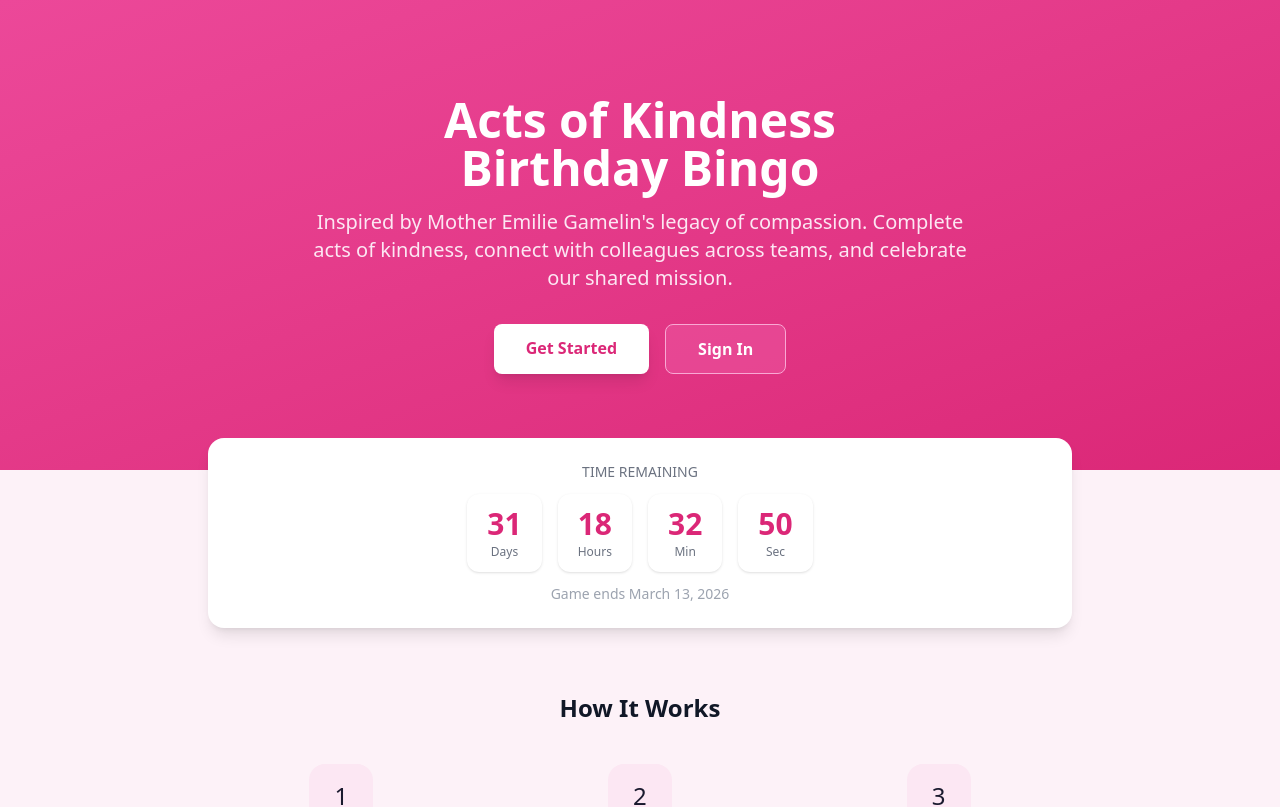
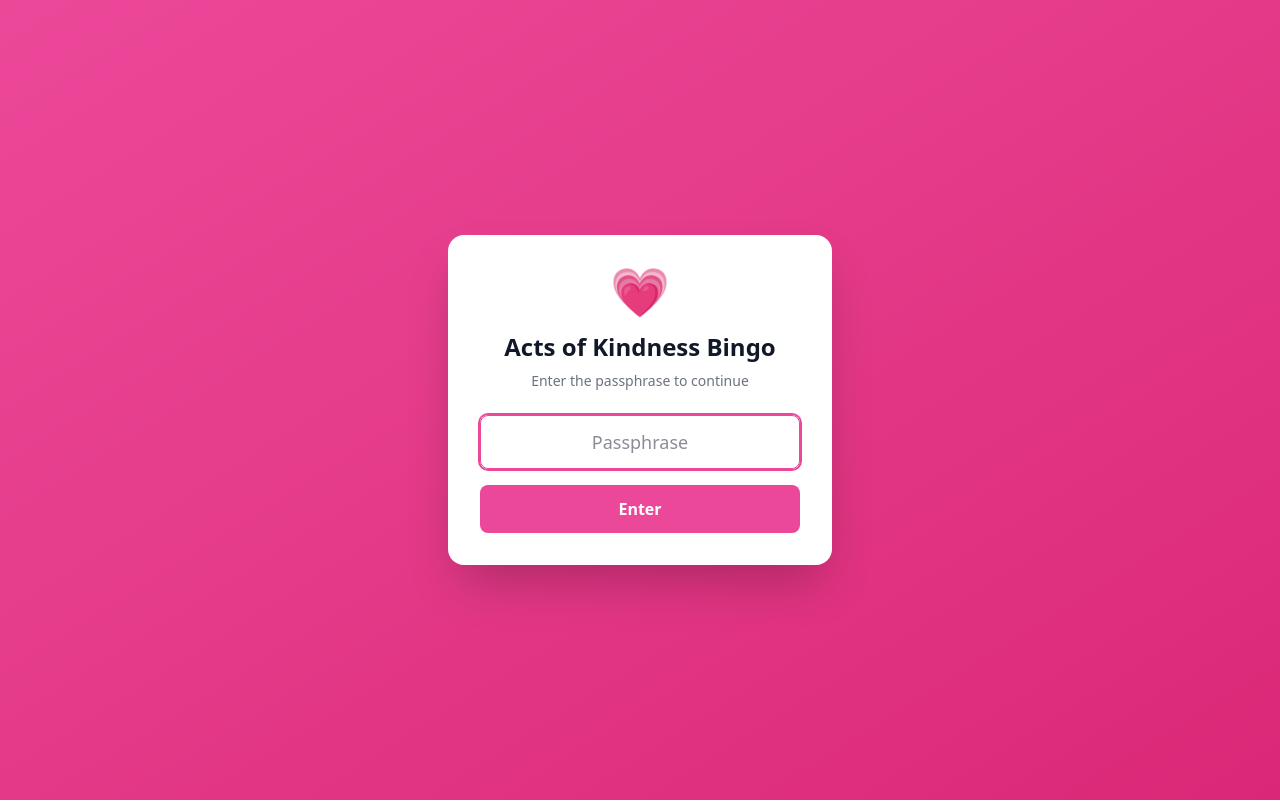
Before and after one commit to theandyroberts/actsofkindnessbingo, a Next.js app: page / in a window 1280 px wide. Shown: the top 807 px of the page. Built offline with nearby package versions, Linux system fonts and the light colour scheme; no server answers.

Commit message:
Add site gate requiring "Gamelin" passphrase to enter
Overlay covers the entire site until the user types the passphrase.
Persists in localStorage so they only need to enter it once.

Co-Authored-By: Claude Opus 4.6 <noreply@anthropic.com>

```diff
--- a/src/app/globals.css
+++ b/src/app/globals.css
@@ -59,3 +59,9 @@ body {
   color: var(--color-foreground);
   font-family: var(--font-sans), Arial, Helvetica, sans-serif;
 }
+
+@keyframes shake {
+  0%, 100% { transform: translateX(0); }
+  25% { transform: translateX(-8px); }
+  75% { transform: translateX(8px); }
+}
--- a/src/app/layout.tsx
+++ b/src/app/layout.tsx
@@ -1,6 +1,7 @@
 import type { Metadata } from "next";
 import { Geist, Geist_Mono } from "next/font/google";
 import Footer from "@/components/Footer";
+import SiteGate from "@/components/SiteGate";
 import "./globals.css";
 
 const geistSans = Geist({
@@ -35,8 +36,10 @@ export default function RootLayout({
       <body
         className={`${geistSans.variable} ${geistMono.variable} antialiased`}
       >
-        {children}
-        <Footer />
+        <SiteGate>
+          {children}
+          <Footer />
+        </SiteGate>
       </body>
     </html>
   );
--- /dev/null
+++ b/src/components/SiteGate.tsx
@@ -0,0 +1,63 @@
+"use client";
+
+import { useState, useEffect } from "react";
+
+const STORAGE_KEY = "aok-gate-passed";
+
+export default function SiteGate({ children }: { children: React.ReactNode }) {
+  const [passed, setPassed] = useState<boolean | null>(null);
+  const [input, setInput] = useState("");
+  const [shake, setShake] = useState(false);
+
+  useEffect(() => {
+    setPassed(localStorage.getItem(STORAGE_KEY) === "true");
+  }, []);
+
+  function handleSubmit(e: React.FormEvent) {
+    e.preventDefault();
+    if (input.trim().toLowerCase() === "gamelin") {
+      localStorage.setItem(STORAGE_KEY, "true");
+      setPassed(true);
+    } else {
+      setShake(true);
+      setTimeout(() => setShake(false), 500);
+    }
+  }
+
+  // Don't render anything until we've checked localStorage (prevents flash)
+  if (passed === null) return null;
+
+  if (passed) return <>{children}</>;
+
+  return (
+    <div className="fixed inset-0 z-[9999] bg-gradient-to-br from-pink-500 to-pink-600 flex items-center justify-center p-4">
+      <div className="bg-white rounded-2xl shadow-2xl max-w-sm w-full p-8 text-center">
+        <div className="text-5xl mb-4">💗</div>
+        <h1 className="text-2xl font-bold text-gray-900 mb-2">
+          Acts of Kindness Bingo
+        </h1>
+        <p className="text-gray-500 text-sm mb-6">
+          Enter the passphrase to continue
+        </p>
+        <form onSubmit={handleSubmit}>
+          <input
+            type="text"
+            value={input}
+            onChange={(e) => setInput(e.target.value)}
+            placeholder="Passphrase"
+            autoFocus
+            className={`w-full px-4 py-3 border border-gray-300 rounded-lg text-center text-lg focus:ring-2 focus:ring-pink-500 focus:border-pink-500 outline-none transition ${
+              shake ? "animate-[shake_0.3s_ease-in-out]" : ""
+            }`}
+          />
+          <button
+            type="submit"
+            className="w-full mt-4 py-3 bg-pink-500 hover:bg-pink-600 text-white font-semibold rounded-lg transition"
+          >
+            Enter
+          </button>
+        </form>
+      </div>
+    </div>
+  );
+}
```
